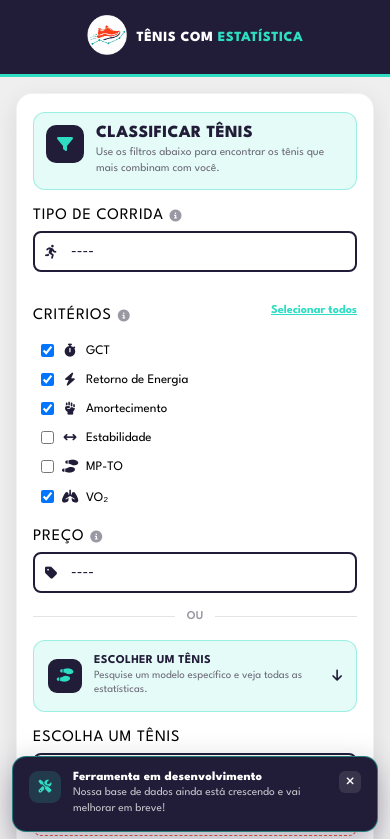
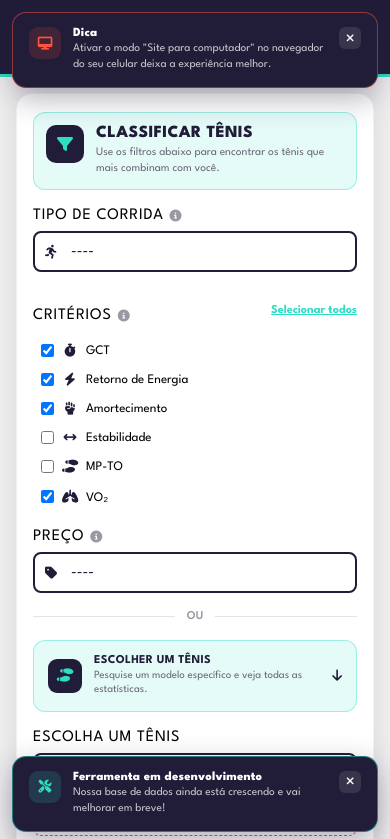
Before and after one commit to Fernanda-74/testetenis-com-estatistica, a plain HTML site: page index.html in a window 390 px wide. Shown: the top 839 px of the page. Drawn offline with nearby package versions, Linux system fonts and the light colour scheme; no server answers.

Commit message:
Add files via upload

```diff
--- a/index.html
+++ b/index.html
@@ -277,6 +277,16 @@
     <button type="button" id="btnFecharAvisoDev" class="aviso-dev-fechar" aria-label="Fechar aviso"><i class="fas fa-xmark"></i></button>
   </div>
 
+  <!-- Aviso: sugestão de modo desktop no celular -->
+  <div id="avisoDesktop" class="aviso-desktop">
+    <div class="aviso-dev-icone"><i class="fas fa-desktop"></i></div>
+    <div class="aviso-dev-texto">
+      <strong>Dica</strong>
+      <span>Ativar o modo "Site para computador" no navegador do seu celular deixa a experiência melhor.</span>
+    </div>
+    <button type="button" id="btnFecharAvisoDesktop" class="aviso-dev-fechar" aria-label="Fechar aviso"><i class="fas fa-xmark"></i></button>
+  </div>
+
   <script src="script.js"></script>
 
 </body>
--- a/script.js
+++ b/script.js
@@ -30,6 +30,19 @@ if (avisoDev && btnFecharAvisoDev) {
   btnFecharAvisoDev.addEventListener("click", () => {
     avisoDev.classList.add("escondido");
     localStorage.setItem("avisoDevFechado", "1");
+  });
+}
+
+// Aviso "ative o modo desktop" (só aparece em telas de celular via CSS): fecha e lembra
+const avisoDesktop = document.getElementById("avisoDesktop");
+const btnFecharAvisoDesktop = document.getElementById("btnFecharAvisoDesktop");
+if (avisoDesktop && btnFecharAvisoDesktop) {
+  if (localStorage.getItem("avisoDesktopFechado") === "1") {
+    avisoDesktop.classList.add("escondido");
+  }
+  btnFecharAvisoDesktop.addEventListener("click", () => {
+    avisoDesktop.classList.add("escondido");
+    localStorage.setItem("avisoDesktopFechado", "1");
   });
 }
 
--- a/style.css
+++ b/style.css
@@ -1383,3 +1383,32 @@ body {
     max-width: none;
   }
 }
+
+/* Aviso "ative o modo desktop" — só aparece em telas de celular */
+.aviso-desktop {
+  display: none;
+  position: fixed;
+  top: 12px;
+  left: 12px;
+  right: 12px;
+  z-index: 900;
+  align-items: flex-start;
+  gap: 12px;
+  background: #211D38;
+  border: 1.5px solid rgba(255, 83, 63, 0.5);
+  border-radius: 14px;
+  padding: 14px 16px;
+  box-shadow: 0 10px 30px rgba(33, 29, 56, 0.35);
+  animation: aviso-dev-entrar 0.4s ease;
+}
+
+.aviso-desktop .aviso-dev-icone {
+  background: rgba(255, 83, 63, 0.15);
+  color: #FF533F;
+}
+
+@media (max-width: 768px) {
+  .aviso-desktop:not(.escondido) {
+    display: flex;
+  }
+}
```
